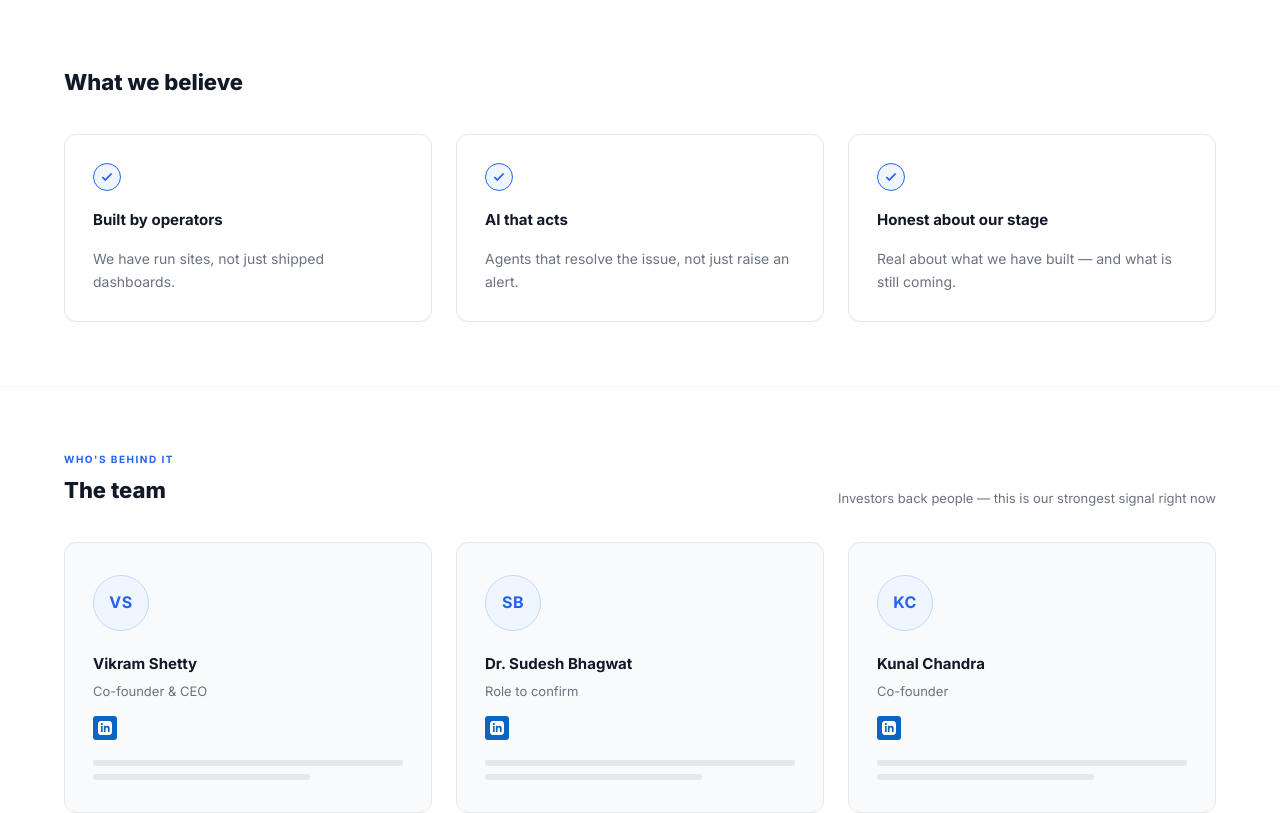
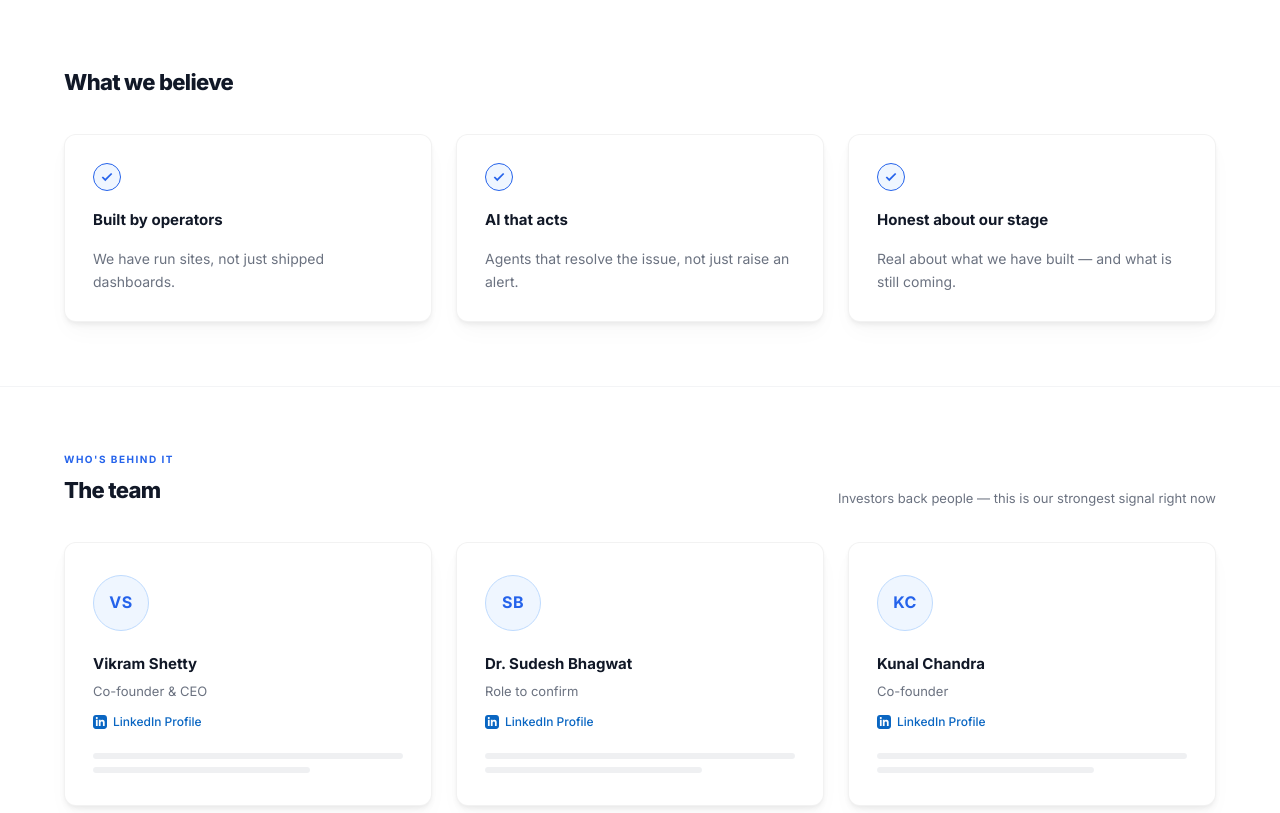
Before and after one commit to shubhamlabade2026/Solar-Key, a Next.js app: page /company in a window 1280 px wide. Shown: the part 700-1513 px from the top of the page. Built offline with nearby package versions, Linux system fonts and the light colour scheme.

Commit message:
Implement premium UI/UX enhancements (shadows, glassmorphism, accent colors, skeleton shimmer)

```diff
--- a/src/components/company/CompanyHero.jsx
+++ b/src/components/company/CompanyHero.jsx
@@ -7,7 +7,7 @@ export default function CompanyHero() {
     <section className="comp-page-hero">
       <div className="comp-hero-container">
         <span className="comp-eyebrow">Company</span>
-        <h1 className="comp-h1">Building the operating system for renewable portfolios.</h1>
+        <h1 className="comp-h1">Building the <span style={{ color: '#2563EB' }}>operating system</span> for renewable portfolios.</h1>
         <p className="comp-sub">
           SolarKey is a Mumbai-based team building agentic AI for the people who run
           solar and wind — the asset owners, operators and investors across India and the Gulf.
--- a/src/components/company/TeamSection.jsx
+++ b/src/components/company/TeamSection.jsx
@@ -49,20 +49,17 @@ export default function TeamSection() {
               <div className="comp-team-info">
                 <h3 className="comp-team-name">{member.name}</h3>
                 <span className="comp-team-role">{member.role}</span>
-                {/* LinkedIn icon link */}
-                <div className="comp-team-social-box" style={{ marginTop: '10px' }}>
                 <a
                   href={member.linkedin}
-                    className="comp-team-linkedin-btn"
-                    title={`${member.name}'s LinkedIn`}
+                  className="comp-team-linkedin-link"
                   target="_blank"
                   rel="noopener noreferrer"
                 >
-                    <svg viewBox="0 0 24 24" width="14" height="14" fill="currentColor">
+                  <svg viewBox="0 0 24 24" fill="currentColor">
                     <path d="M19 0h-14c-2.761 0-5 2.239-5 5v14c0 2.761 2.239 5 5 5h14c2.762 0 5-2.239 5-5v-14c0-2.761-2.238-5-5-5zm-11 19h-3v-11h3v11zm-1.5-12.268c-.966 0-1.75-.779-1.75-1.75s.784-1.75 1.75-1.75 1.75.779 1.75 1.75-.784 1.75-1.75 1.75zm13.5 12.268h-3v-5.604c0-3.368-4-3.113-4 0v5.604h-3v-11h3v1.765c1.396-2.586 7-2.777 7 2.476v6.759z"/>
                   </svg>
+                  <span>LinkedIn Profile</span>
                 </a>
-                </div>
               </div>
               {/* Skeleton bio representation */}
               <div className="comp-team-bio-skeleton">
--- a/src/components/company/company.css
+++ b/src/components/company/company.css
@@ -32,7 +32,7 @@
   font-size: clamp(34px, 4.2vw, 52px);
   font-weight: 800;
   color: #111827;
-  letter-spacing: -1.2px;
+  letter-spacing: -0.03em;
   line-height: 1.15;
   max-width: 760px;
   margin-bottom: 20px;
@@ -102,6 +102,7 @@
   font-size: 22px;
   font-weight: 800;
   color: #111827;
+  letter-spacing: -0.03em;
   margin-bottom: 32px;
 }
 
@@ -113,13 +114,20 @@
 
 .comp-believe-card {
   background: #ffffff;
-  border: 1px solid #e5e7eb;
+  border: 1px solid rgba(0, 0, 0, 0.05);
   border-radius: 12px;
   padding: 28px;
   display: flex;
   flex-direction: column;
   gap: 16px;
-  box-shadow: 0 2px 8px rgba(0, 0, 0, 0.01);
+  box-shadow: 0 4px 6px -1px rgba(0, 0, 0, 0.05), 0 2px 4px -1px rgba(0, 0, 0, 0.03), 0 12px 24px -4px rgba(0, 0, 0, 0.03);
+  transition: transform 0.3s cubic-bezier(0.4, 0, 0.2, 1), box-shadow 0.3s cubic-bezier(0.4, 0, 0.2, 1), border-color 0.3s ease;
+}
+
+.comp-believe-card:hover {
+  transform: translateY(-6px);
+  box-shadow: 0 10px 15px -3px rgba(0, 0, 0, 0.05), 0 4px 6px -2px rgba(0, 0, 0, 0.03), 0 20px 25px -5px rgba(0, 0, 0, 0.05);
+  border-color: rgba(37, 99, 235, 0.15);
 }
 
 .comp-believe-icon-box {
@@ -192,6 +200,7 @@
   font-size: 22px;
   font-weight: 800;
   color: #111827;
+  letter-spacing: -0.03em;
 }
 
 .comp-team-sub-right {
@@ -207,13 +216,21 @@
 }
 
 .comp-team-card {
-  background: #f9fafb;
-  border: 1px solid #e5e7eb;
+  background: #ffffff;
+  border: 1px solid rgba(0, 0, 0, 0.05);
   border-radius: 12px;
   padding: 32px 28px;
   display: flex;
   flex-direction: column;
   gap: 20px;
+  box-shadow: 0 4px 6px -1px rgba(0, 0, 0, 0.05), 0 2px 4px -1px rgba(0, 0, 0, 0.03), 0 12px 24px -4px rgba(0, 0, 0, 0.03);
+  transition: transform 0.3s cubic-bezier(0.4, 0, 0.2, 1), box-shadow 0.3s cubic-bezier(0.4, 0, 0.2, 1), border-color 0.3s ease;
+}
+
+.comp-team-card:hover {
+  transform: translateY(-6px);
+  box-shadow: 0 10px 15px -3px rgba(0, 0, 0, 0.05), 0 4px 6px -2px rgba(0, 0, 0, 0.03), 0 20px 25px -5px rgba(0, 0, 0, 0.05);
+  border-color: rgba(37, 99, 235, 0.15);
 }
 
 .comp-team-avatar-box {
@@ -259,10 +276,26 @@
   flex: 1;
 }
 
+@keyframes pulse-shimmer {
+  0% {
+    opacity: 0.6;
+    background-color: #e5e7eb;
+  }
+  50% {
+    opacity: 1;
+    background-color: #cbd5e1;
+  }
+  100% {
+    opacity: 0.6;
+    background-color: #e5e7eb;
+  }
+}
+
 .comp-team-bio-line {
   height: 6px;
   background: #e5e7eb;
   border-radius: 4px;
+  animation: pulse-shimmer 2s infinite ease-in-out;
 }
 
 .comp-team-bio-line--short {
@@ -270,29 +303,28 @@
 }
 
 /* LinkedIn icon link */
-.comp-team-social-box {
-  margin-top: auto;
-  display: flex;
+/* LinkedIn link style directly under role */
+.comp-team-linkedin-link {
+  display: inline-flex;
   align-items: center;
+  gap: 6px;
+  font-size: 12px;
+  color: #0a66c2;
+  text-decoration: none;
+  font-weight: 500;
+  margin-top: 6px;
+  transition: color 0.15s ease, opacity 0.15s ease;
 }
 
-.comp-team-linkedin-btn {
-  display: flex;
-  align-items: center;
-  justify-content: center;
-  width: 24px;
-  height: 24px;
-  background: #0a66c2;
-  color: #ffffff;
-  border-radius: 3px;
-  text-decoration: none;
-  font-size: 12px;
-  font-weight: 800;
-  line-height: 1;
+.comp-team-linkedin-link:hover {
+  color: #004182;
+  text-decoration: underline;
 }
 
-.comp-team-linkedin-btn:hover {
-  background: #004182;
+.comp-team-linkedin-link svg {
+  width: 14px;
+  height: 14px;
+  fill: currentColor;
 }
 
 .comp-team-footer-caption {
--- a/src/components/resources/ResourcesHero.jsx
+++ b/src/components/resources/ResourcesHero.jsx
@@ -15,7 +15,7 @@ export default function ResourcesHero({ activeFilter, onFilterChange }) {
     <section className="res-page-hero">
       <div className="res-hero-container">
         <span className="res-eyebrow">Resources</span>
-        <h1 className="res-h1">Guides and insights for running renewables better.</h1>
+        <h1 className="res-h1">Guides and insights for <span style={{ color: '#2563EB' }}>running renewables better</span>.</h1>
         <p className="res-sub">
           Practical playbooks, product notes and field experience — from the team building SolarKey.
         </p>
--- a/src/components/solutions/SolutionsHero.jsx
+++ b/src/components/solutions/SolutionsHero.jsx
@@ -5,7 +5,7 @@ const SolutionsHero = () => {
     <section className="sol-page-hero">
       <div className="sol-hero-container">
         <p className="sol-eyebrow">Solutions</p>
-        <h1 className="sol-h1">Built for every role in your<br />renewable portfolio.</h1>
+        <h1 className="sol-h1">Built for <span style={{ color: '#2563EB' }}>every role</span> in your<br />renewable portfolio.</h1>
         <p className="sol-sub">
           Asset owners, O&amp;M providers and investors use SolarKey differently.
           Pick your role to see what it does for you.
```
Also changed, not shown: src/components/resources/resources.css (+32 -7 lines), src/components/solutions/RoleSections.jsx (+5 -9 lines), src/components/solutions/solutions.css (+45 -13 lines). Lines whose indentation alone changed are shown as unchanged.
